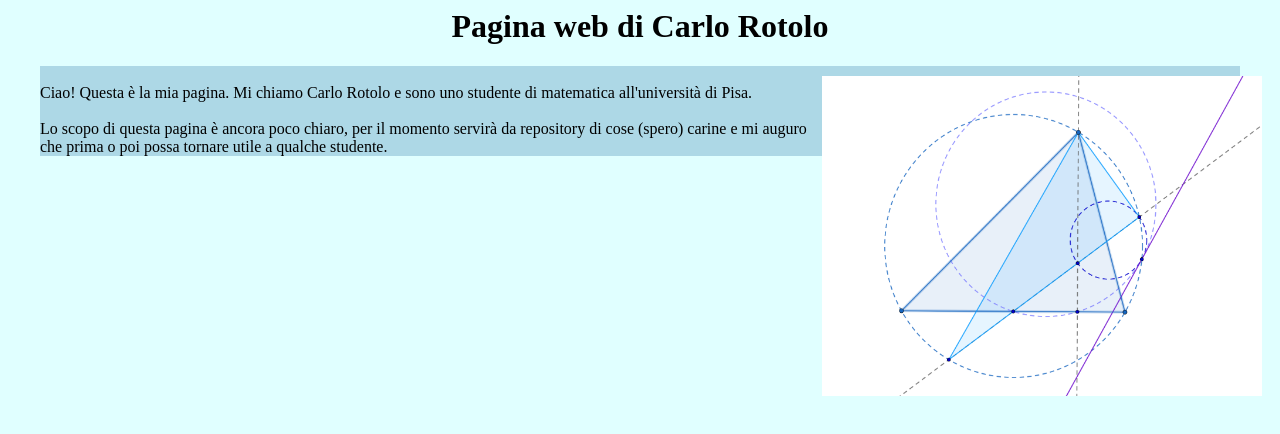
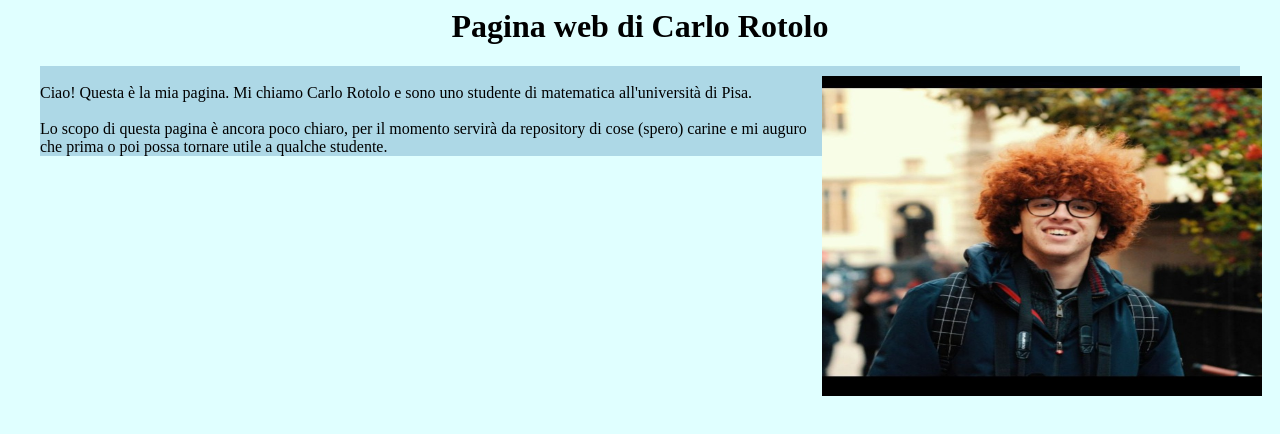
Before and after one commit to crotolo1/crotolo1.github.io, a plain HTML site: page index.html in a window 1280 px wide. Drawn offline with nearby package versions, Linux system fonts and the light colour scheme; some packages are replaced by stand-ins of ours.

Commit message:
cambiata foto

```diff
--- a/index.html
+++ b/index.html
@@ -15,7 +15,7 @@
 	<h1><div align="center"> <bf>Pagina web di Carlo Rotolo</bf>
 	</div></h1>
 	<div style=”border: 1px solid #000″>
-	<img src="geogebra-export.png" width=440px height=320px alt="img"
+	<img src="Unknown.jpeg" width=440px height=320px alt="img"
 	style="float:right;margin: 10px"/>
 	<p id="principale">
 	<basefont face="helvetica" size="4" color="#FFFFFF">
```
